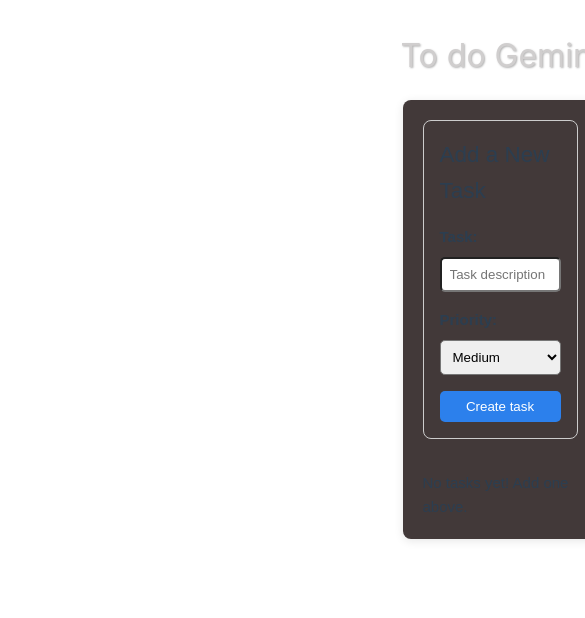
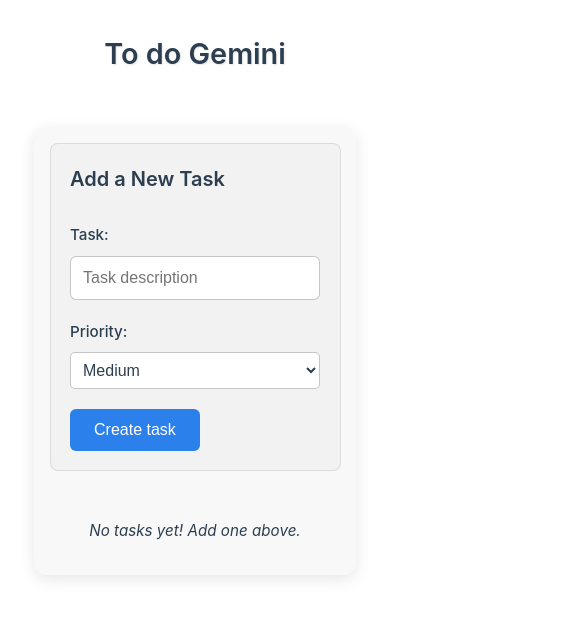
Before and after one commit to kevinfjq/To-do-vue-gm, a Vue app: page / in a window 390 px wide. Shown: the top 618 px of the page, 585 px wide, since content can reach past the window. Built offline with nearby package versions, Linux system fonts and the light colour scheme.

Commit message:
feat: improve UI responsiveness and enhance modal styles

```diff
--- a/index.html
+++ b/index.html
@@ -10,7 +10,7 @@
     <noscript>
       <strong>We're sorry but this application doesn't work properly without JavaScript enabled. Please enable it to continue.</strong>
     </noscript>
-    <div id="app" style="display: flex; flex-direction: column; height: 100lvh; min-width: 1000px;padding: 2rem;"></div>
+    <div id="app" style="display: flex; flex-direction: column; min-height: 100lvh; width: 100%; padding: 1rem;"></div>
     <div id="modal-outlet"></div>
     <script type="module" src="/src/main.ts"></script>
   </body>
--- a/src/App.vue
+++ b/src/App.vue
@@ -114,45 +114,25 @@
   width: 100%;
   display: flex;
   justify-content: center;
+  padding: 1rem 0; /* Added some padding */
+  margin-bottom: 1rem; /* Space below header */
 }
 
 .title {
-  font-size: 2rem;
-  color: #d0cece;
-  text-shadow: 1px 1px 2px rgba(0,0,0,0.3);
+  font-size: clamp(1.8rem, 5vw, 2.5rem); /* Responsive font size */
+  color: var(--color-heading); /* Use theme variable */
+  text-shadow: 1px 1px 2px rgba(0,0,0,0.1); /* Softer shadow */
+  font-weight: 600; /* Bolder title */
 }
 
 #app-container {
-  width: 50lvw;
+  width: 90%; /* Use percentage for responsiveness */
+  max-width: 700px; /* Max width for larger screens */
   margin: 20px auto;
-  padding: 20px;
-  font-family: sans-serif;
-  background-color: #423939;
-  border-radius: 8px;
-  box-shadow: 0 2px 10px rgba(0,0,0,0.1);
-}
-h1 {
-  text-align: center;
-  color: #333;
-}
-
-
-
-@media (min-width: 1024px) {
-  header {
-    display: flex;
-    width: 100%;
-    justify-content: center;
-  }
-
-  .logo {
-    margin: 0 2rem 0 0;
-  }
-
-  header .wrapper {
-    display: flex;
-    place-items: center;
-    flex-wrap: wrap;
-  }
+  padding: clamp(15px, 4vw, 30px); /* Responsive padding */
+  font-family: inherit; /* Inherit from body */
+  background-color: var(--color-background-soft); /* Use theme variable */
+  border-radius: 12px; /* Slightly larger radius */
+  box-shadow: 0 4px 15px rgba(0,0,0,0.1); /* Enhanced shadow */
 }
 </style>
--- a/src/assets/base.css
+++ b/src/assets/base.css
@@ -55,7 +55,11 @@
 *::after {
   box-sizing: border-box;
   margin: 0;
-  font-weight: normal;
+  /* Removed font-weight: normal; as it's better to set specific weights where needed */
+}
+
+html {
+  font-size: 100%; /* Base for rem units */
 }
 
 body {
@@ -67,7 +71,7 @@
     background-color 0.5s;
   line-height: 1.6;
   font-family:
-    JetBrains Mono,
+    "JetBrains Mono",
     -apple-system,
     BlinkMacSystemFont,
     'Segoe UI',
@@ -78,9 +82,18 @@
     'Fira Sans',
     'Droid Sans',
     'Helvetica Neue',
+    JetBrains Mono, /* Moved JetBrains Mono as a preference if available */
     sans-serif;
-  font-size: 15px;
+  font-size: 1rem; /* Default font size, can be adjusted with media queries */
   text-rendering: optimizeLegibility;
   -webkit-font-smoothing: antialiased;
   -moz-osx-font-smoothing: grayscale;
+  padding: 0; /* Ensure no default body padding interferes */
 }
+
+/* Responsive typography base */
+@media (max-width: 768px) {
+  body {
+    font-size: 0.95rem; /* Slightly smaller base font on smaller devices */
+  }
+}
--- a/src/assets/main.css
+++ b/src/assets/main.css
@@ -1,10 +1,13 @@
 @import './base.css';
 
 #app {
+  display: flex;
+  flex-direction: column;
+  min-height: 100vh;
+  width: 100%;
   max-width: 1280px;
   margin: 0 auto;
   padding: 2rem;
-  font-weight: normal;
 }
 
 a,
--- a/src/components/TodoForm.vue
+++ b/src/components/TodoForm.vue
@@ -57,31 +57,20 @@
 <style scoped>
 form {
   margin-bottom: 2rem;
-  padding: 1rem;
-  border: 1px solid #ccc;
+  padding: clamp(1rem, 5vw, 1.5rem); /* Responsive padding */
+  border: 1px solid var(--color-border);
   border-radius: 8px;
   display: flex;
   flex-direction: column;
-  gap: 1rem;
+  gap: 1.25rem; /* Increased gap */
+  background-color: var(--color-background-mute); /* Subtle background */
 }
 
-input {
-  padding: 0.5rem;
-  border-radius: 5px;
-}
-
-select {
-  padding: 0.5rem;
-  border-radius: 5px;
-}
-
-button {
-  padding: 0.5rem 1rem;
-  border: none;
-  border-radius: 5px;
-  background-color: #2c80ec;
-  color: white;
-  cursor: pointer;
+h2 {
+  font-size: 1.25rem;
+  font-weight: 600;
+  color: var(--color-heading);
+  margin-bottom: 0.5rem; /* Space below heading */
 }
 
 form div {
@@ -91,6 +80,49 @@
 }
 
 label {
-  font-weight: bold;
+  font-weight: 500; /* Slightly less bold */
+  color: var(--color-text);
+  font-size: 0.95rem;
+}
+
+input[type="text"],
+select {
+  padding: 0.75rem; /* Increased padding */
+  border-radius: 6px; /* Slightly larger radius */
+  border: 1px solid var(--color-border-hover);
+  background-color: var(--color-background);
+  color: var(--color-text);
+  font-size: 1rem;
+  width: 100%; /* Ensure full width */
+  box-sizing: border-box; /* Include padding and border in the element's total width and height */
+}
+
+input[type="text"]:focus,
+select:focus {
+  outline: none;
+  border-color: #2c80ec; /* Highlight color from button */
+  box-shadow: 0 0 0 2px rgba(44, 128, 236, 0.2);
+}
+
+button[type="submit"] {
+  padding: 0.75rem 1.5rem; /* Increased padding */
+  border: none;
+  border-radius: 6px;
+  background-color: #2c80ec;
+  color: white;
+  cursor: pointer;
+  font-size: 1rem;
+  font-weight: 500;
+  transition: background-color 0.2s ease-in-out;
+  align-self: flex-start; /* Align button to the start */
+}
+
+button[type="submit"]:hover {
+  background-color: #1a6ac4;
+}
+
+select {
+  padding: 0.5rem;
+  border-radius: 5px;
 }
 </style>
--- a/src/components/TodoItem.vue
+++ b/src/components/TodoItem.vue
@@ -27,8 +27,8 @@
 <template>
   <li :class="{completed: task.completed}">
     <div class="task">
-      <input type="checkbox" :checked="task.completed" @change="onToggleComplete" />
-      <span class="task-text">{{task.text}}</span>
+      <input :id="`item-${task.id}`" type="checkbox" :checked="task.completed" @change="onToggleComplete" />
+      <label :for="`item-${task.id}`" class="task-text">{{task.text}}</label>
     </div>
     <div class="actions">
       <span :class="['priority-badge', `priority-${task.priority}`]">
@@ -43,50 +43,112 @@
 <style scoped>
 li {
   display: flex;
+  flex-wrap: wrap;
   align-items: center;
   justify-content: space-between;
-  gap: 10px;
-  margin-bottom: 8px;
+  gap: 1rem;
+  margin-bottom: 1rem;
+  padding: 1rem;
+  background-color: var(--color-background);
+  border-radius: 6px;
+  border: 1px solid var(--color-border);
+  box-shadow: 0 2px 4px rgba(0,0,0,0.05);
+  transition: box-shadow 0.2s ease-in-out;
+}
+
+li:hover {
+  box-shadow: 0 4px 8px rgba(0,0,0,0.08);
 }
 
 .task {
   display: flex;
   align-items: center;
-  gap: 10px;
+  gap: 0.75rem;
+  flex-grow: 1;
+  min-width: 200px;
 }
 
-.completed .task-text{
+.task input[type="checkbox"] {
+  width: 1.25em;
+  height: 1.25em;
+  cursor: pointer;
+}
+
+.task-text {
+  font-size: 1rem;
+  color: var(--color-text);
+  word-break: break-word;
+}
+
+.completed .task-text {
   text-decoration: line-through;
-  color: #aaa;
-}
-.priority-badge {
-  padding: 2px 6px;
-  border-radius: 4px;
-  font-size: 0.8em;
-  color: white;
+  color: var(--vt-c-text-dark-2);
 }
 
 .actions {
   display: flex;
   align-items: center;
-  gap: 10px;
+  gap: 0.75rem;
+  flex-shrink: 0;
 }
 
-.priority-critical {
-  background-color: #5223e0;
+.priority-badge {
+  padding: 0.25em 0.6em;
+  border-radius: 12px;
+  font-size: 0.8rem;
+  font-weight: 500;
+  color: white;
+  text-transform: capitalize;
 }
 
-.priority-urgent {
-  background-color: #F44336;
+.actions button {
+  padding: 0.5rem 0.85rem;
+  border: 1px solid transparent;
+  border-radius: 5px;
+  color: var(--color-text);
+  background-color: var(--color-background-mute);
+  cursor: pointer;
+  font-size: 0.9rem;
+  transition: background-color 0.2s ease-in-out, border-color 0.2s ease-in-out;
 }
-.priority-high {
-  background-color: #FF5722;
+
+.actions button:hover {
+  background-color: var(--color-border);
 }
-.priority-medium {
-  background-color: #FFC107;
+
+.actions button:first-of-type {
+   color: #2c80ec;
+   border-color: #2c80ec;
 }
-.priority-low {
-  background-color: #4CAF50;
+
+.actions button:last-of-type {
+  color: #d7352d;
+}
+.actions button:last-of-type:hover {
+  background-color: #d7352d;
+  color: white;
+}
+
+
+
+.priority-critical { background-color: #5223e0; }
+.priority-urgent { background-color: #F44336; }
+.priority-high { background-color: #FF5722; }
+.priority-medium { background-color: #FFC107; }
+.priority-low { background-color: #4CAF50; }
+
+/* Responsive adjustments for list items */
+@media (max-width: 600px) {
+  li {
+    flex-direction: column;
+    align-items: flex-start;
+  }
+
+  .actions {
+    width: 100%;
+    justify-content: flex-start;
+    margin-top: 0.75rem;
+  }
 }
 
 
--- a/src/components/TodoList.vue
+++ b/src/components/TodoList.vue
@@ -55,7 +55,16 @@
 </template>
 
 <style scoped>
-  ul {
-    width: 100%;
-  }
+ul {
+  width: 100%;
+  list-style: none; /* Remove default list bullets */
+  padding: 0; /* Remove default padding */
+}
+
+p { /* Style for "No tasks yet!" message */
+  text-align: center;
+  color: var(--color-text); /* Or appropriate theme color */
+  padding: 1rem;
+  font-style: italic;
+}
 </style>
```
Also changed, not shown: src/components/EditTaskModal.vue (+62 -24 lines).
